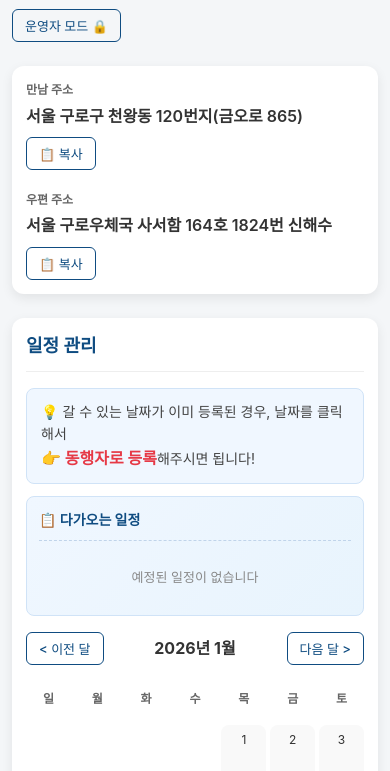
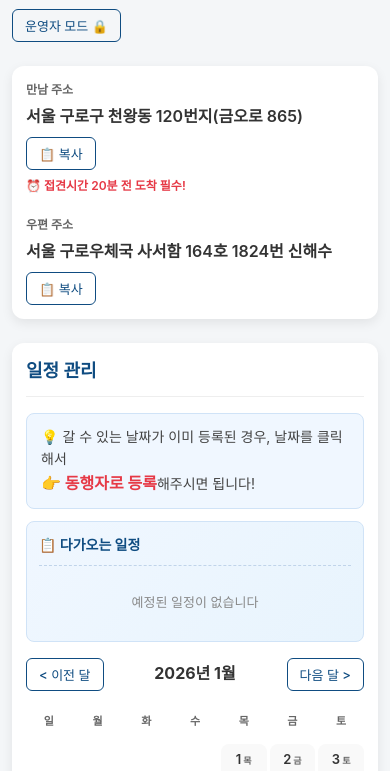
Before and after one commit to CaLeb-Shin/sunwatermeet, a plain HTML site: page index.html in a window 390 px wide. Shown: the part 73-844 px from the top of the page. Drawn offline with Linux system fonts and the light colour scheme; no server answers.

Commit message:
OG 이미지 URL 수정 및 모바일 달력 개선

```diff
--- a/index.html
+++ b/index.html
@@ -8,10 +8,11 @@
     <!-- Open Graph / Social Media Preview -->
     <meta property="og:title" content="해수 만남의 광장">
     <meta property="og:description" content="내가 너와 함께 있어 네가 어디로 가든지 너를 지키며 너를 이끌어 이 땅으로 돌아오게 할지라 - 창세기 28:15">
-    <meta property="og:image" content="https://caleb-shin.github.io/sunwatermeet/og-image.png">
-    <meta property="og:url" content="https://caleb-shin.github.io/sunwatermeet/">
+    <meta property="og:image" content="https://sunwatermeet.web.app/og-image.png">
+    <meta property="og:url" content="https://sunwatermeet.web.app/">
     <meta property="og:type" content="website">
     <meta name="twitter:card" content="summary_large_image">
+    <meta name="twitter:image" content="https://sunwatermeet.web.app/og-image.png">
 
     <!-- Firebase SDKs -->
     <script src="https://www.gstatic.com/firebasejs/9.22.0/firebase-app-compat.js"></script>
@@ -77,6 +78,7 @@
         .day-cell:hover { border-color: var(--primary-color); background: #f0f7ff; }
         .day-cell.today { background: #eef6ff; border: 1px solid var(--primary-color); font-weight: bold; }
         .day-number { font-size: 14px; margin-bottom: 4px; display: block; }
+        .day-name { font-size: 10px; color: #888; display: none; }
         .schedule-dot-wrapper { position: relative; }
         .schedule-dot { font-size: 10px; padding: 2px 4px; border-radius: 4px; display: block; margin-bottom: 2px; white-space: nowrap; overflow: hidden; text-overflow: ellipsis; cursor: pointer; }
         .schedule-tooltip {
@@ -234,10 +236,12 @@
             .card { padding: 14px; }
             .card-header { flex-direction: column; align-items: flex-start; gap: 10px; }
             .calendar-controls { flex-wrap: wrap; gap: 8px; }
-            .calendar-grid { gap: 4px; }
-            .day-cell { min-height: 60px; padding: 4px; }
-            .day-number { font-size: 12px; }
-            .schedule-dot { font-size: 9px; padding: 1px 3px; }
+            .calendar-grid { gap: 3px; }
+            .day-header { font-size: 11px; padding: 6px 0; }
+            .day-cell { min-height: 70px; padding: 4px; width: 100%; }
+            .day-number { font-size: 13px; font-weight: 600; }
+            .day-name { display: inline; font-size: 9px; color: #666; margin-left: 2px; }
+            .schedule-dot { font-size: 8px; padding: 1px 2px; }
             .toggle-container { width: 100%; justify-content: flex-start; }
             .modal { width: 95%; padding: 16px; }
             .btn { padding: 6px 12px; font-size: 13px; }
@@ -267,6 +271,7 @@
                 서울 구로구 천왕동 120번지(금오로 865)
                 <button class="btn btn-sm btn-outline copy-btn" data-text="서울 구로구 천왕동 120번지(금오로 865)">📋 복사</button>
             </div>
+            <p style="font-size: 12px; color: #e63946; font-weight: 600; margin-top: 6px;">⏰ 접견시간 20분 전 도착 필수!</p>
         </div>
         <div class="address-item">
             <span class="address-label">우편 주소</span>
@@ -357,7 +362,7 @@
             <!-- 3. Guestbook -->
             <div class="card">
                 <div class="card-header">
-                    <div class="card-title">💬 방명록</div>
+                    <div class="card-title">🙏 기도 방명록</div>
                 </div>
                 <div class="guestbook-form">
                     <input type="text" id="guestbookName" class="form-input" placeholder="이름" style="margin-bottom:8px;">
@@ -839,10 +844,14 @@
             const todayStr = new Date().toISOString().split('T')[0];
             if (dateStr === todayStr) cell.classList.add('today');
 
-            // Day Number
+            // Day Number with day name for mobile
+            const dayNames = ['일', '월', '화', '수', '목', '금', '토'];
+            const cellDate = new Date(year, month, d);
+            const dayName = dayNames[cellDate.getDay()];
+
             const numSpan = document.createElement('span');
             numSpan.className = 'day-number';
-            numSpan.innerText = d;
+            numSpan.innerHTML = `${d}<span class="day-name">${dayName}</span>`;
             cell.appendChild(numSpan);
 
             // Schedules for this day
@@ -1062,6 +1071,7 @@
     }
 
     function removeCompanion(index) {
+        if (!confirm('동행자를 삭제하시겠습니까?')) return;
         state.companions.splice(index, 1);
         renderCompanions();
     }
@@ -1143,6 +1153,7 @@
     }
 
     function removeLogCompanion(index) {
+        if (!confirm('동행자를 삭제하시겠습니까?')) return;
         state.logCompanions.splice(index, 1);
         renderLogCompanions();
     }
```
Also changed, not shown: 1 other file.
